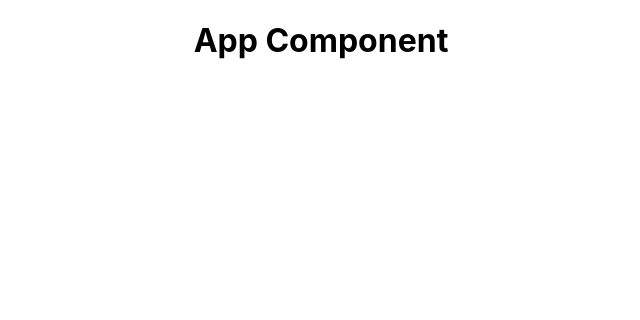
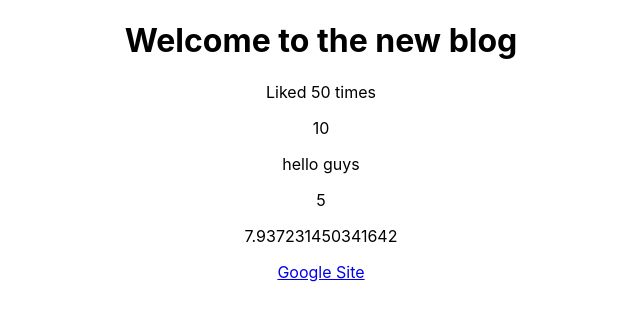
Before and after one commit to abhipshapatro/reactjs-projects, a React (Create React App) app in the folder blog/isha-blog/: page / in a window 1280 px wide. Shown: the top 320 px of the page, without its empty margins (319-959 px from the left). Built offline with nearby package versions, Linux system fonts and the light colour scheme.

Commit message:
dynamic values in templates

```diff
--- a/blog/isha-blog/src/App.js
+++ b/blog/isha-blog/src/App.js
@@ -2,10 +2,27 @@
 import './App.css';
 
 function App() {
+  const title = 'Welcome to the new blog';
+  const likes = 50;
+  // const person = {name : 'isha' , age: 21}; //doesnot take objects/arrays
+  const link = "http://www.google.com";
+
+
   return (
     <div className="App">
       <div className="content">
-        <h1>App Component</h1>
+        <h1>{ title }</h1>
+        <p>Liked {likes} times</p>
+
+        {/* <p>{person}</p> */}
+
+        <p>{ 10 }</p>
+        <p> {"hello guys"} </p>
+        <p>{1,2,3,4,5}</p>
+        <p>{Math.random()*10}</p>
+
+
+        <a href={link}>Google Site</a>
       </div>
     </div>
   );
```
